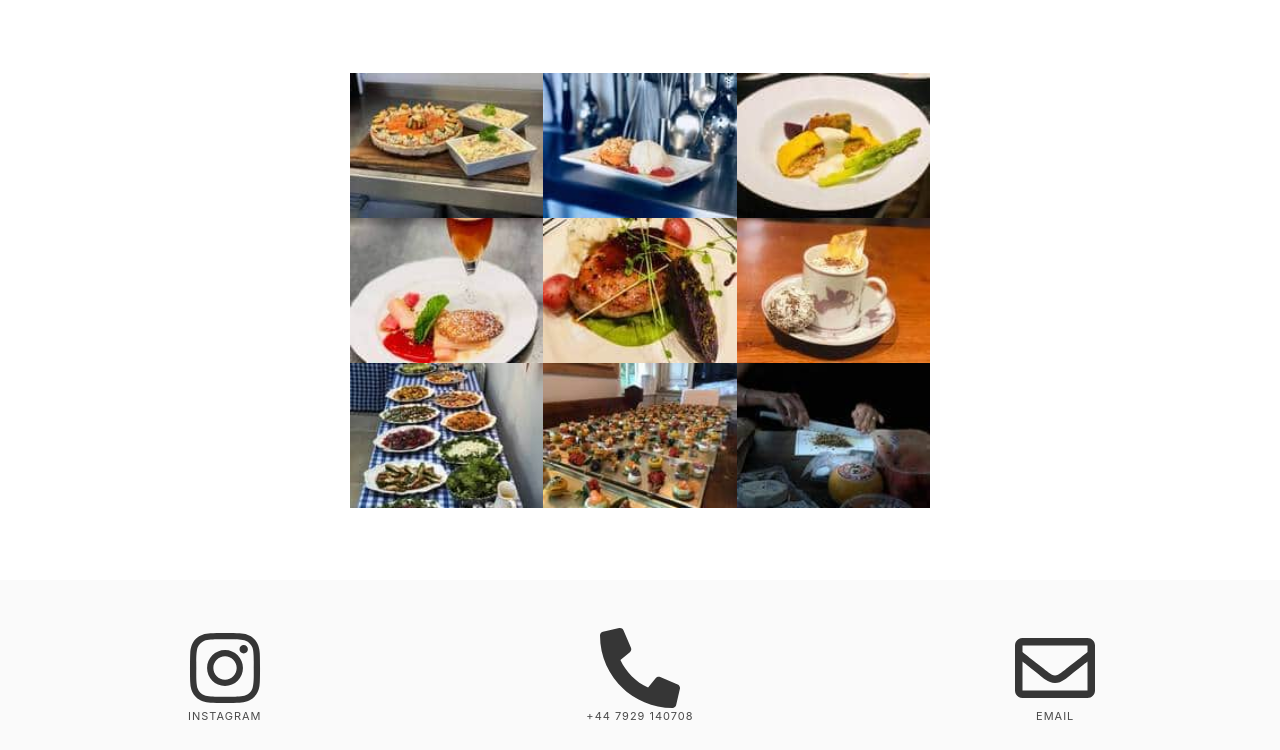
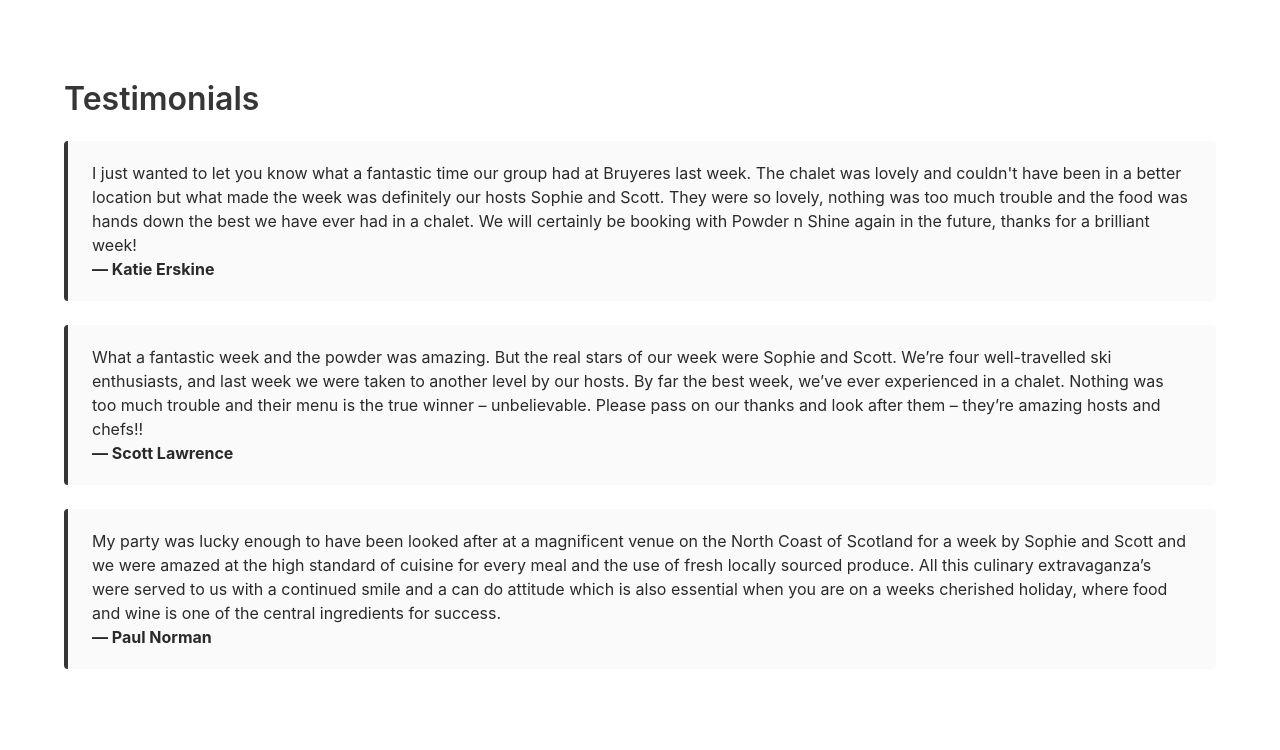
Before and after one commit to driestbones/sba-freelance-website, a website built with webpack: page docs/index.html in a window 1280 px wide. Shown: the part 1345-2095 px from the top of the page. Built offline with nearby package versions, Linux system fonts and the light colour scheme.

Commit message:
adds testimonials
Signed-off-by: chuckha <ha.chuck@gmail.com>

```diff
--- a/docs/index.html
+++ b/docs/index.html
@@ -1,7 +1,7 @@
 <!DOCTYPE html>
 <html lang="en">
 <head>
-    <meta charset=utf-8">
+    <meta charset="utf-8">
     <meta name="viewport" content="width=device-width, initial-scale=1">
     <title>SBA Freelance</title>
     <link rel="stylesheet" type="text/css" href="css/styles.css">
@@ -27,9 +27,9 @@
                     <div id="navbarMenu" class="navbar-menu">
                         <div class="navbar-end">
                             <a class="navbar-item is-active">Home</a>
+                            <!-- <a class="navbar-item">Menus</a> -->
+                            <a class="navbar-item" href="#testimonials">Testimonials</a>
                             <a class="navbar-item" href="#gallery">Gallery</a>
-                            <!-- <a class="navbar-item">Menus</a> -->
-                            <!-- <a class="navbar-item">Testimonials</a> -->
                             <a class="navbar-item" href="#contact">Contact</a>
                         </div>
                     </div>
@@ -58,7 +58,7 @@
             </div>
             <div class="tile is-parent">
                 <div class="tile is-child content">
-                    <h1 class="heading">what we do</h1>
+                    <h1 class="title">What we do</h1>
                     <p>We create fine dining experiences,
                     providing personable service, high attention to detail, and
                     the added option of basic housekeeping to make your time
@@ -85,7 +85,7 @@
         <div class="tile is-ancestor">
             <div class="tile is-parent">
                 <div class="tile is-child content">
-                    <h1 class="heading">how it works</h1>
+                    <h1 class="title">How it works</h1>
                     <p>Our process is simple, taking all the
                     hassle out of catering for events, holidays, or even simple
                     dinner parties. Contact us and we'll work with you to find a
@@ -116,6 +116,37 @@
             </div>
         </div>
     </section>
+
+    <section class="section" id="testimonials">
+        <div class="container">
+            <h1 class="title">Testimonials</h1>
+            <article class="message is-dark">
+                <div class="message-body">
+                    <p>I just wanted to let you know what a fantastic time our group had at Bruyeres last week. The chalet was lovely and couldn't have been in a better location but what made the week was definitely our hosts Sophie and Scott. They were so lovely, nothing was too much trouble and the food was hands down the best we have ever had in a chalet. We will certainly be booking with Powder n Shine again in the future, thanks for a brilliant week!</p>
+                    <p><strong>— Katie Erskine</strong></p>
+                </div>
+            </article>
+            <article class="message is-dark">
+                <div class="message-body">
+                    <p>What a fantastic week and the powder was amazing.
+                            But the real stars of our week were Sophie and Scott.
+                            We’re four well-travelled ski enthusiasts, and last week we were taken to another level by our hosts.
+                            By far the best week, we’ve ever experienced in a chalet.
+                            Nothing was too much trouble and their menu is the true winner – unbelievable.
+                            Please pass on our thanks and look after them – they’re amazing hosts and chefs!!</p>
+                    <p><strong>— Scott Lawrence</strong></p>
+                </div>
+            </article>
+            <article class="message is-dark">
+                <div class="message-body">
+                    <p>My party was lucky enough to have been looked after at a magnificent venue on the North Coast of Scotland for a week by Sophie and Scott and we were amazed at the high standard of cuisine for every meal and the use of fresh locally sourced produce.
+                       All this culinary extravaganza’s were served to us with a continued smile and a can do attitude which is also essential when you are on a weeks cherished holiday, where food and wine is one of the central ingredients for success.</p>
+                    <p><strong>— Paul Norman</strong></p>
+                </div>
+            </article>
+        </div>
+    </section>
+
 
     <section id="gallery" class="section">
         <div class="columns is-mobile is-centered">
@@ -249,7 +280,7 @@
                     <p class="icon is-large">
                         <a href="tel:+447929140708" rel="nofollow"><i data-fa-transform="flip-h" class="fas fa-phone fa-5x has-text-dark"></i></a>
                     </p>
-                    <p class="heading">+44 7929 140708</p>
+                    <p class="heading has-text-dark">+44 7929 140708</p>
                 </div>
             </div>
             <div class="level-item has-text-centered">
```
